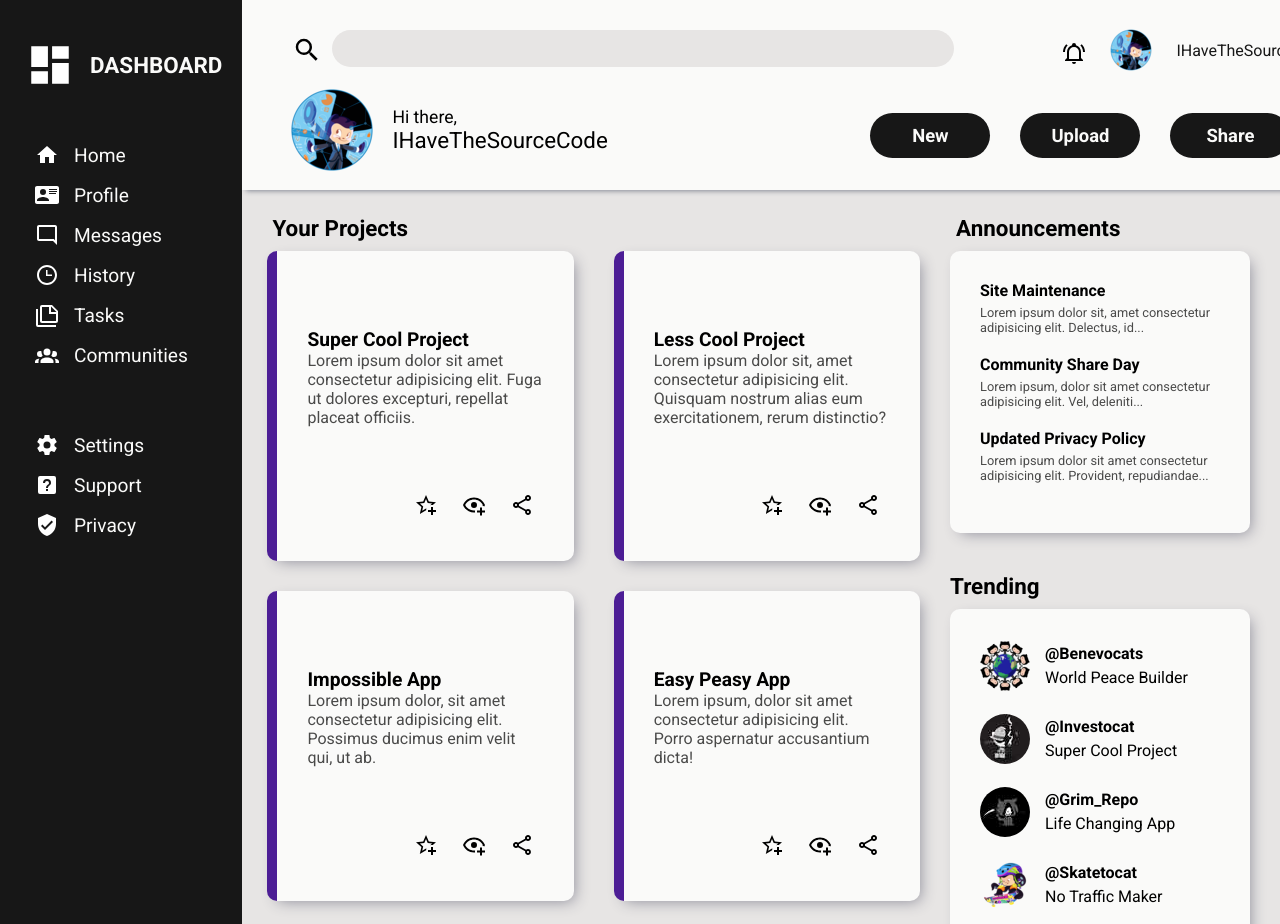
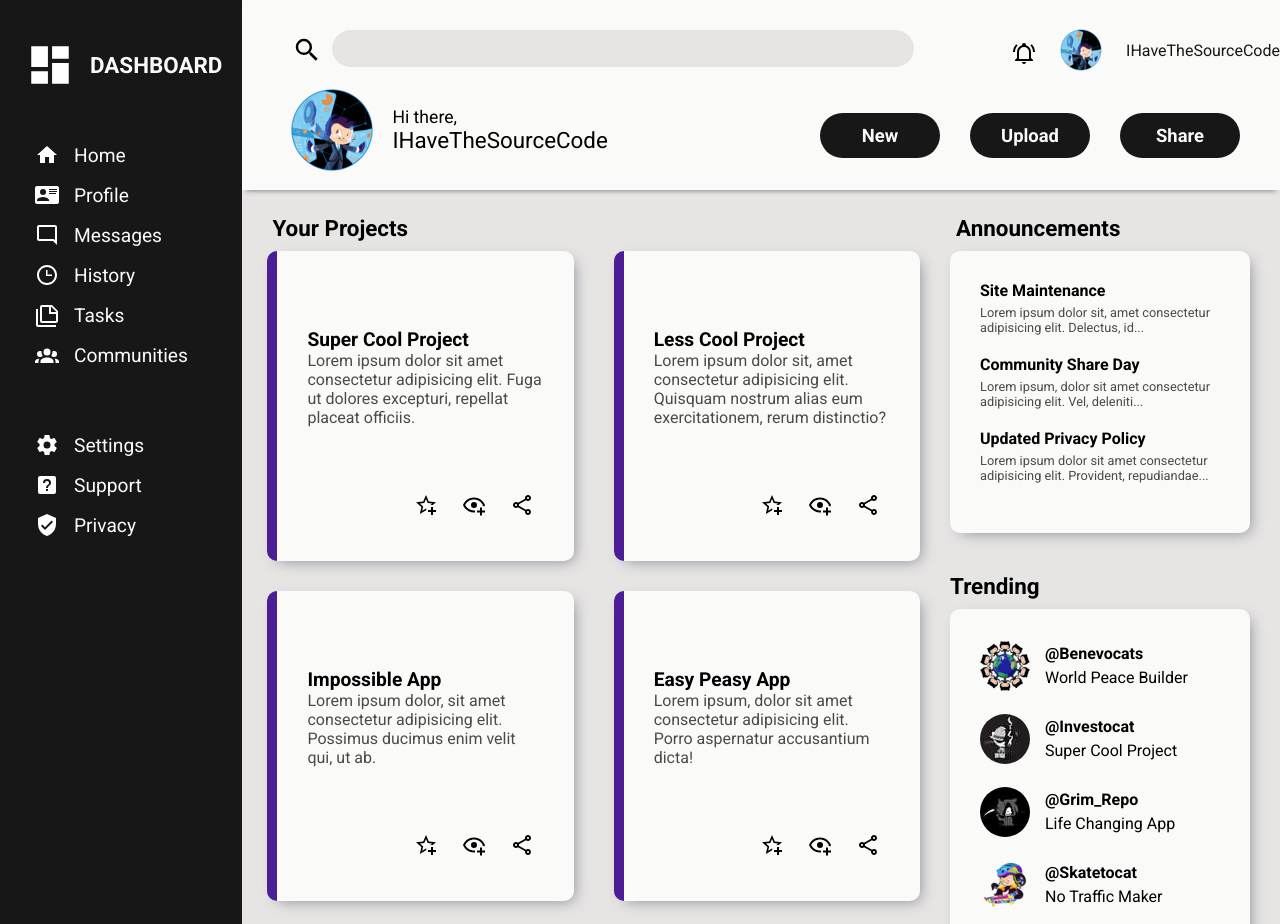
Before and after one commit to IHaveTheSourceCode/Admin_dashboard, a plain HTML site: page index.html in a window 1280 px wide. Shown: the top 924 px of the page. Drawn offline with Linux system fonts and the light colour scheme.

Commit message:
minor fix

```diff
--- a/style.css
+++ b/style.css
@@ -70,13 +70,9 @@
 }
 
 .right-page > div:nth-of-type(1) {
-  z-index: 1;
-  position: fixed;
   box-shadow: var(--shadow-header);
-  width: fit-content;
   display: flex;
   flex-direction: column;
-  width: 85%;
 }
 
 .header {
@@ -145,7 +141,6 @@ a:hover {
   margin-left: 15px;
   display: grid;
   grid-template-columns: 2fr 1fr;
-  margin-top: 190px;
   padding-bottom: 40px;
 }
 
```
